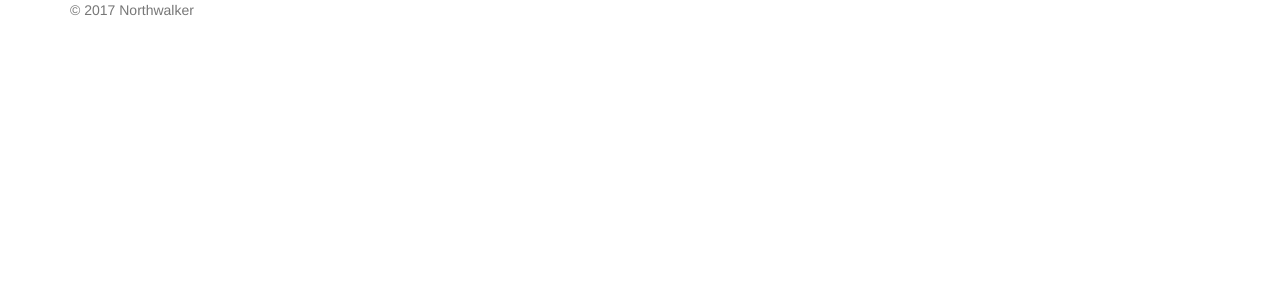
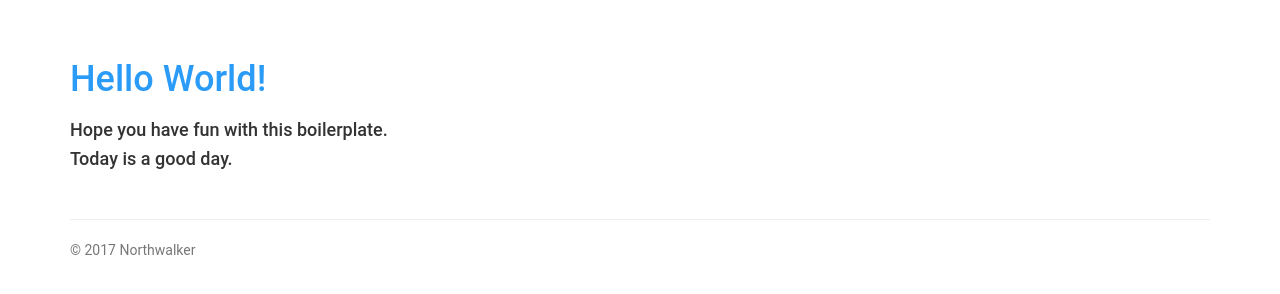
Before and after one commit to northwalker/angular-demo-boilerplate, a website: page app/index.html in a window 1280 px wide. Drawn offline with nearby package versions, Linux system fonts and the light colour scheme; some packages are replaced by stand-ins of ours; a script that the page names is missing.

Commit message:
Update files.

```diff
--- a/app/index.html
+++ b/app/index.html
@@ -4,6 +4,8 @@
   <meta charset="UTF-8">
   <meta name="viewport" content="width=device-width, initial-scale=1">
   <title>Demo Project</title>
+  <link rel="icon" sizes="192x192" href="favicon.png">
+
   <!-- Latest compiled and minified CSS -->
   <link rel="stylesheet" href="https://maxcdn.bootstrapcdn.com/bootstrap/3.3.7/css/bootstrap.min.css"
         integrity="sha384-BVYiiSIFeK1dGmJRAkycuHAHRg32OmUcww7on3RYdg4Va+PmSTsz/K68vbdEjh4u" crossorigin="anonymous">
@@ -11,17 +13,37 @@
   <link rel="stylesheet" href="https://maxcdn.bootstrapcdn.com/bootstrap/3.3.7/css/bootstrap-theme.min.css"
         integrity="sha384-rHyoN1iRsVXV4nD0JutlnGaslCJuC7uwjduW9SVrLvRYooPp2bWYgmgJQIXwl/Sp" crossorigin="anonymous">
 
+  <!-- build:css ./styles/app.min.css   -->
+  <link rel="stylesheet" href="./styles/app.css">
+  <!--<link rel="stylesheet" href="./styles/animate.css">-->
+  <!-- endbuild -->
 
-  <link rel="stylesheet" href="./styles/app.css">
 </head>
-<body ng-app="Demo">
-<div>
+<body >
+<div ng-controller="DemoCtrl">
+  <div class="app-header">
+    <div class="container">
 
-  <footer class="footer">
+    </div>
+  </div>
+
+  <div>
     <div class="container">
+      <div class="app-title">
+        <h1>Hello World!</h1>
+      </div>
+      <div>
+        <h4>Hope you have fun with this boilerplate.</h4>
+        <h4>Today is {{dayText}}</h4>
+      </div>
+    </div>
+  </div>
+  <div class="app-footer">
+    <div class="container">
+      <hr>
       <p class="text-muted"> &copy; 2017 Northwalker</p>
     </div>
-  </footer>
+  </div>
 
 </div>
 
@@ -38,6 +60,11 @@
         integrity="sha384-Tc5IQib027qvyjSMfHjOMaLkfuWVxZxUPnCJA7l2mCWNIpG9mGCD8wGNIcPD7Txa"
         crossorigin="anonymous"></script>
 
+
+<!-- build:js ./scripts/app.min.js   -->
 <script src="./scripts/app.js"></script>
+<!--<script src="./scripts/moment.js"></script>-->
+<!-- endbuild -->
+
 </body>
 </html>
--- /dev/null
+++ b/app/robot.txt
@@ -0,0 +1,5 @@
+# www.robotstxt.org/
+
+# Allow crawling of all content
+User-agent: *
+Disallow:
--- a/app/scripts/app.js
+++ b/app/scripts/app.js
@@ -1,4 +1,6 @@
 (function () {
+  'use strict';
+
   angular.module('Demo', [])
     .constant('DEMO_API', 'http://localhost:3000/')
     .factory('DemoService', DemoService)
@@ -10,7 +12,7 @@
   function DemoService($http, DEMO_API) {
     var DemoService = {
       postData: function (newData) {
-        req = {
+        var req = {
           method: 'POST',
           url: DEMO_API,
           headers: {
@@ -60,19 +62,17 @@
   }
 
   function DemoCtrl($scope, $http, $timeout, DemoService) {
+    var vm = this;
 
-    var vm = this;
     $scope.init = init;
-
+    $scope.dayText = 'a good day.';
 
     function init() {
+      console.log('Greeting from demo controller initial function.');
 
-      console.log('Greeting from demo controller initial function.');
     }
 
     init();
-
-
   }
 
 })();
--- a/app/styles/app.css
+++ b/app/styles/app.css
@@ -0,0 +1,18 @@
+html, body {
+  font-family: 'Roboto', 'Helvetica', sans-serif;
+  margin: 0;
+  padding: 0;
+  width: 100%;
+}
+.app-title {
+  margin: 20px 0px;
+  color: #2B9BF8;
+}
+
+.app-header {
+  margin: 20px 0px;
+}
+
+.app-footer {
+  margin: 20px 0px;
+}
```
Also changed, not shown: app/humans.txt (added, +14 -0 lines), app/favicon.png (added), app/images/WSK-touch/apple-touch-icon.png (added), app/images/WSK-touch/chrome-touch-icon-192x192.png (added), app/images/WSK-touch/icon-128x128.png (added), app/images/WSK-touch/ms-touch-icon-144x144-precomposed.png (added).
